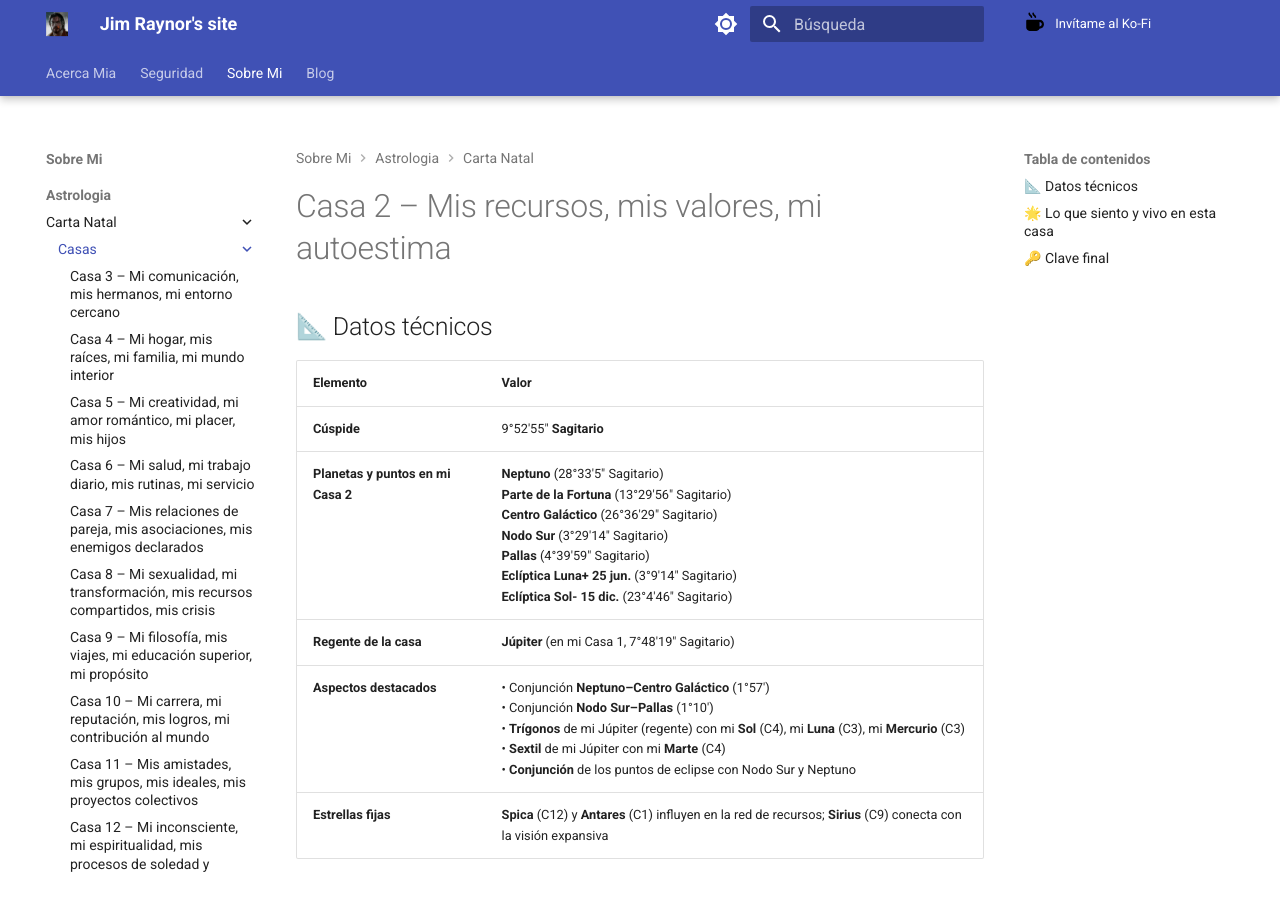
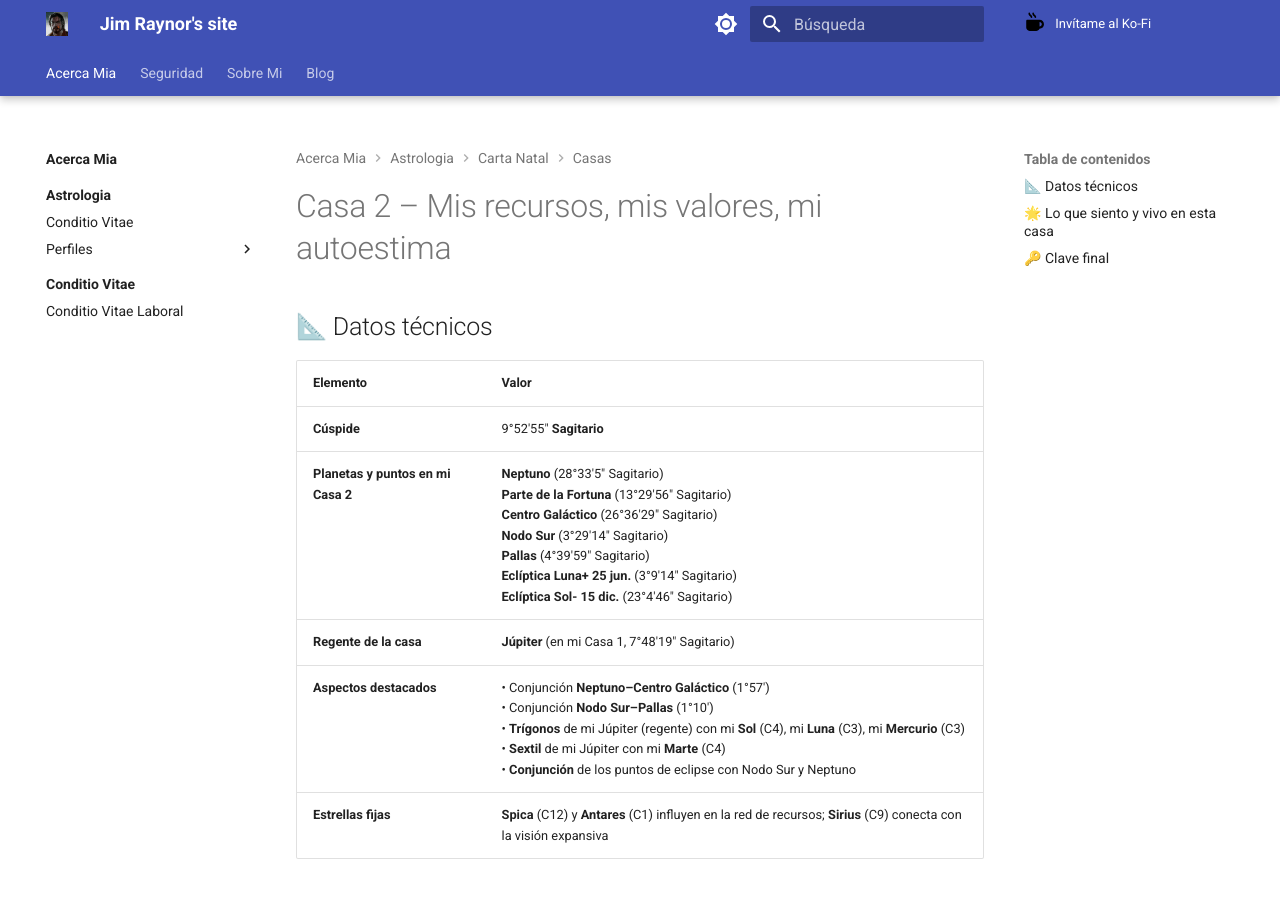
Before and after one commit to jimraynor88/blog, an MkDocs documentation site: the page built from docs/Acerca_Mia/Astrologia/Carta_Natal/Casas/Casa_02.md, in a window 1280 px wide and 900 px high. Built offline with MkDocs 1.6.1 and Material for MkDocs 9.7.7, drawn with Linux system fonts in a browser that asks for light colours; some of the changed lines change nothing that is shown.

Commit message:
Update and rename Casa_02.md to Casa_02.md

```diff
--- a/docs/Sobre_Mi/Astrologia/Carta_Natal/Casas/Casa_02.md
+++ b/docs/Acerca_Mia/Astrologia/Carta_Natal/Casas/Casa_02.md
@@ -1,3 +1,10 @@
+---
+title: Casa 2 – Mis recursos, mis valores, mi autoestima
+alias: cn-casa2
+tags: Carta Natal
+---
+
+
 # Casa 2 – Mis recursos, mis valores, mi autoestima
 
 ## 📐 Datos técnicos
```
